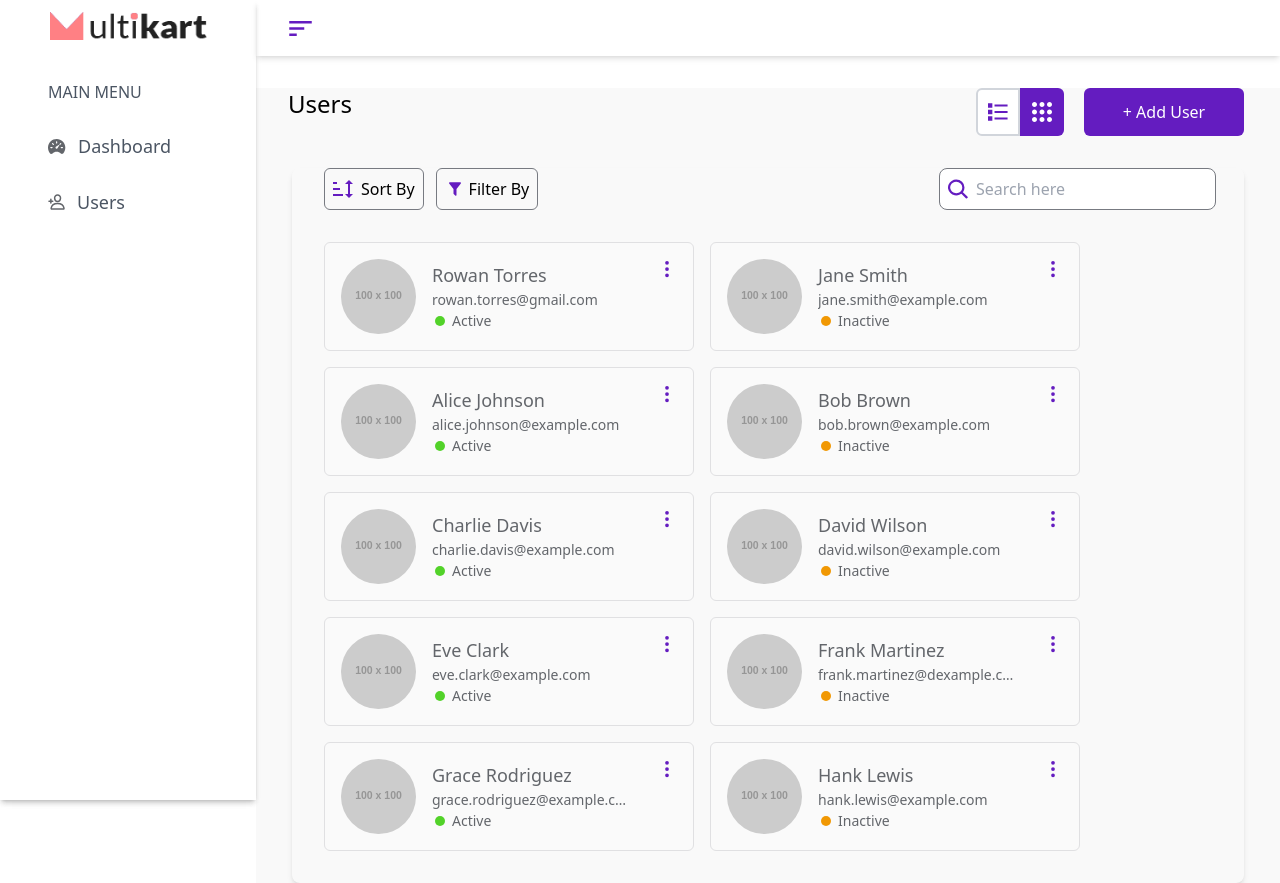
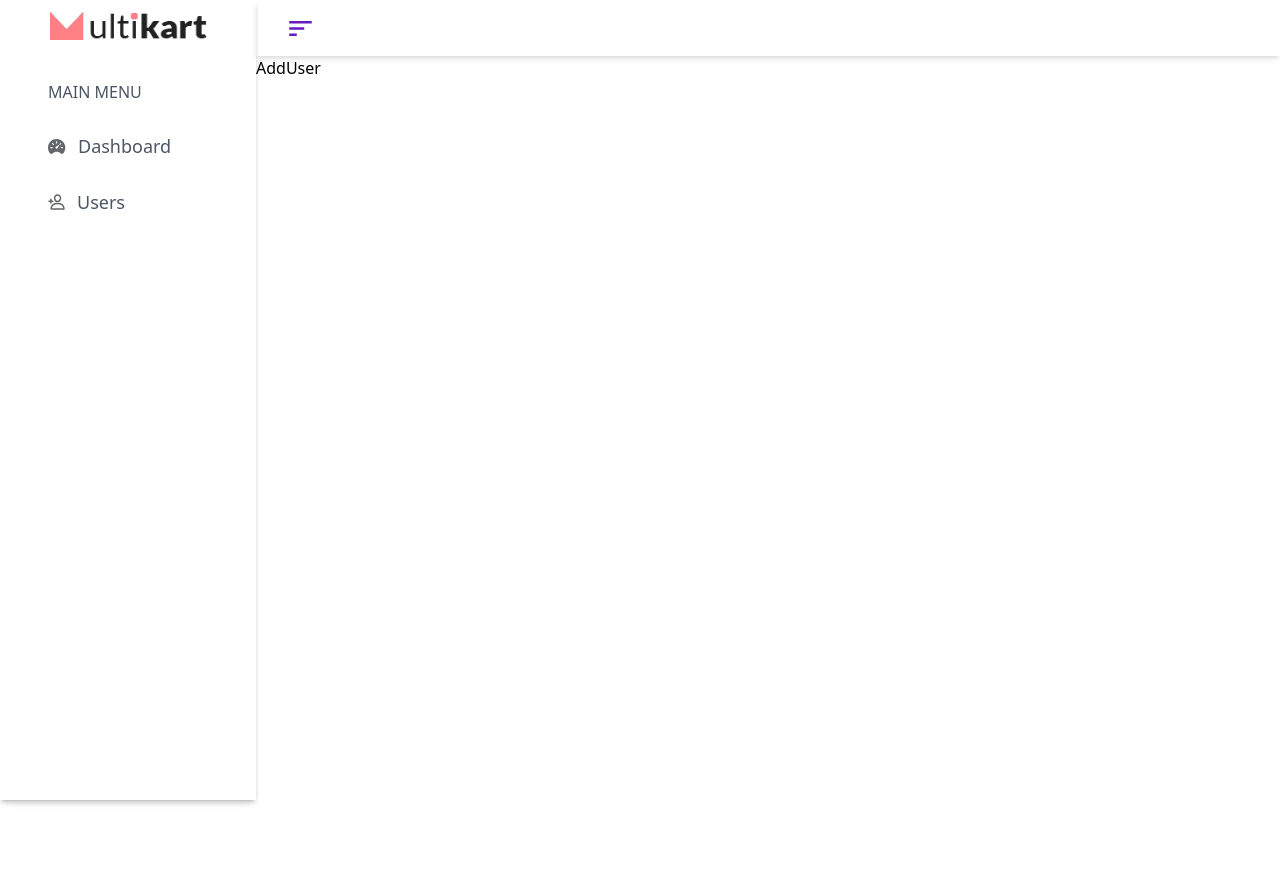
Before and after one commit to HT-shubhams/multikart_revised, a React (Vite) app: page /add-user in a window 1280 px wide. After the commit the page ends 800 px from the top, so only its background shows below. Built offline with nearby package versions, Linux system fonts and the light colour scheme.

Commit message:
setup routes

```diff
--- a/package.json
+++ b/package.json
@@ -14,6 +14,7 @@
     "date-fns": "^3.6.0",
     "react": "^18.2.0",
     "react-dom": "^18.2.0",
+    "react-router-dom": "^6.23.1",
     "zustand": "^4.5.2"
   },
   "devDependencies": {
--- a/src/App.jsx
+++ b/src/App.jsx
@@ -3,18 +3,25 @@ import "./tailwind.css";
 import Sidebar from "./components/Sidebar";
 import Header from "./components/Header";
 import UserList from "./components/UserList";
+import { BrowserRouter as Router, Route, Routes } from "react-router-dom";
+import AddUser from "./components/AddUser";
 
 const App = () => {
   return (
+    <Router>
       <div className="font-poppins">
         <Sidebar />
         <div className="hidden md:block md:ml-64">
           <Header />
         </div>
         <div className="md:ml-64">
-        <UserList />
+          <Routes>
+            <Route path="/" element={<UserList />} />
+            <Route path="/add-user" element={<AddUser />} />
+          </Routes>
         </div>
       </div>
+    </Router>
   );
 };
 
--- /dev/null
+++ b/src/components/AddUser.jsx
@@ -0,0 +1,7 @@
+import React from "react";
+
+const AddUser = () => {
+  return <div>AddUser</div>;
+};
+
+export default AddUser;
--- a/src/components/UserList.jsx
+++ b/src/components/UserList.jsx
@@ -1,4 +1,5 @@
 import React, { useState } from "react";
+import { useNavigate } from "react-router-dom";
 import classNames from "classnames";
 import {
   FilterByIcon,
@@ -14,6 +15,11 @@ const UserList = () => {
   const [isInputFocused, setIsInputFocused] = useState(false);
   const [isSearchExpanded, setIsSearchExpanded] = useState(false);
   const [isGridView, setIsGridView] = useState(true);
+
+  const navigate = useNavigate(); // Use the useNavigate hook
+  const navigateAddUser = () => {
+    navigate("/add-user");
+  };
 
   return (
     <div className="bg-[#F9F9F9]">
@@ -38,7 +44,10 @@ const UserList = () => {
           >
             <GridViewIcon className="w-5 h-5" />
           </button>
-          <button className="bg-[#641CC0] text-white p-2 rounded-md w-20 h-10 md:w-40 md:h-12 ml-3 md:ml-5 mr-5 md:mr-9">
+          <button
+            className="bg-[#641CC0] text-white p-2 rounded-md w-20 h-10 md:w-40 md:h-12 ml-3 md:ml-5 mr-5 md:mr-9"
+            onClick={navigateAddUser}
+          >
             <span className="md:hidden">+ Add</span>
             <span className="hidden md:block">+ Add User</span>
           </button>
--- a/src/components/useUserStore.jsx
+++ b/src/components/useUserStore.jsx
@@ -114,10 +114,24 @@ const useUserStore = create((set) => ({
     },
   ],
   setUsers: (users) => set({ users }),
+
   addUser: (user) =>
     set((state) => ({
       users: [...state.users, user],
     })),
+
+  updateUser: (userId, updatedUser) =>
+    set((state) => ({
+      users: state.users.map((user) =>
+        user.id === userId ? { ...user, ...updatedUser } : user
+      ),
+    })),
+
+  deleteUser: (userId) =>
+    set((state) => ({
+      users: state.users.filter((user) => user.id !== userId),
+    })),
+
   updateUserStatus: (userId, status) =>
     set((state) => ({
       users: state.users.map((user) =>
```
Also changed, not shown: 1 other file (tests, documents, lock files or other folders). Lines whose indentation alone changed are shown as unchanged.
